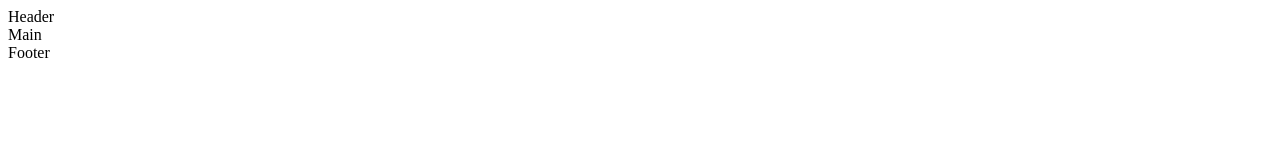
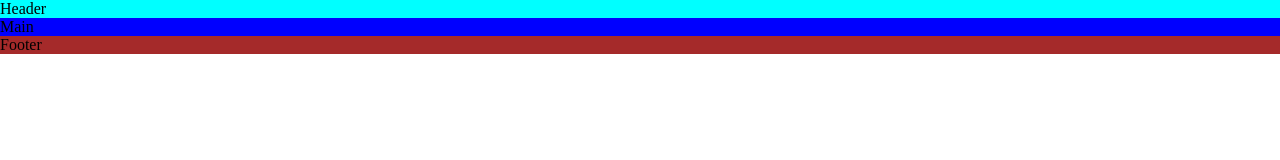
Before and after one commit to Anasousa11/assignment-1, a plain HTML site: page index.html in a window 1280 px wide. Drawn offline with Linux system fonts and the light colour scheme.

Commit message:
Added stylesheet with starter styles

```diff
--- a/assets/css/style.css
+++ b/assets/css/style.css
@@ -0,0 +1,14 @@
+* {
+    padding: 0;
+    margin: 0;
+    box-sizing: border-box;
+}
+header {
+    background-color: aqua;
+}
+main {
+    background-color: blue;
+}
+footer {
+    background-color: brown;
+}
--- a/index.html
+++ b/index.html
@@ -7,9 +7,10 @@
     <meta name="keywords" content="Montessori, Nursery, school, Brentwood, essex, toddlers">
     <title>Pebble Path Montessori</title>
     <!--python -m http.server 8000 --bind 127.0.0.1-->
-    <link rel="apple-touch-icon" sizes="180x180" href="assets/favicon_/pebble_path_icon.png">
-    <link rel="icon" type="image/jpg" sizes="32x32" href="assets/favicon_/pebble_icon_32x32.jpg">
-    <link rel="icon" type="image/jpg" sizes="16x16" href="assets/favicon_/pebble_icon16x16.jpg">
+    <link rel="apple-touch-icon" sizes="180x180" href="assets/favicon_/favicon_nobg.ico">
+    <link rel="icon" type="image/jpg" sizes="32x32" href="assets/favicon_/favicon_nobg_32x32.png">
+    <link rel="icon" type="image/jpg" sizes="16x16" href="assets/favicon_/favicon_nobg_16x16.png">
+    <link rel="stylesheet" href="assets/css/style.css">
 
 </head>
 <body>
```
Also changed, not shown: assets/favicon_/favicon_nobg.ico (added), assets/favicon_/favicon_nobg_16x16.png (added), assets/favicon_/favicon_nobg_32x32.png (added), assets/favicon_/favicon_nobg_48x48.png (added), assets/favicon_/favicon_nobg_64x64.png (added), assets/favicon_/pebble_icon.png (deleted), assets/favicon_/pebble_icon16x16.jpg (deleted), assets/favicon_/pebble_icon_32x32.jpg (deleted), assets/favicon_/pebble_path_icon.png (deleted).
